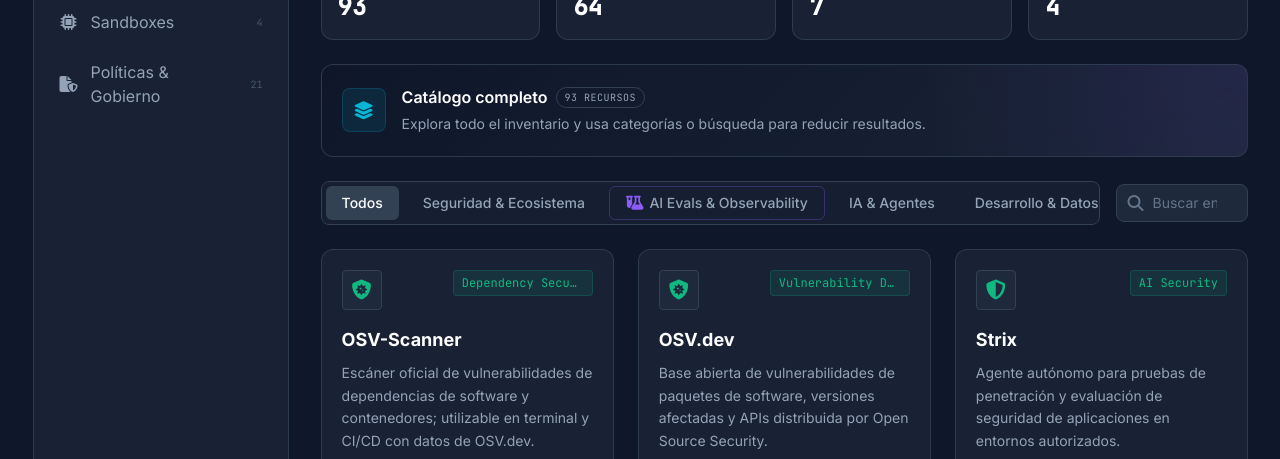
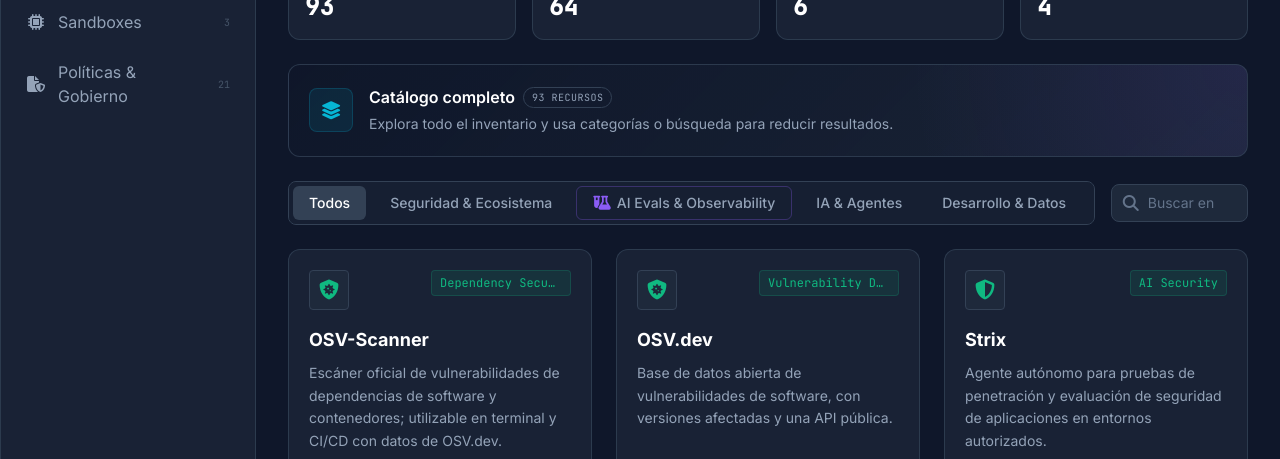
Before and after one commit to Tuconsultor/UnRepo, a plain HTML site: page index.html in a window 1280 px wide. Shown: the part 222-681 px from the top of the page. Drawn offline with nearby package versions, Linux system fonts and the light colour scheme.

Commit message:
Audit HTML, fix filter navigation, canonical URLs and factual resource descriptions

```diff
--- a/index.html
+++ b/index.html
@@ -1,9 +1,9 @@
-html
 <!DOCTYPE html>
 <html lang="es" class="dark">
 <head>
     <meta charset="UTF-8">
     <meta name="viewport" content="width=device-width, initial-scale=1.0">
+    <meta name="description" content="AgentSec Playbook: directorio curado de herramientas de seguridad, agentes de IA, desarrollo, aprendizaje y juegos en navegador.">
     <title>AgentSec Playbook | DevSecOps & AI Agents Wiki</title>
     <script src="https://cdn.tailwindcss.com"></script>
     <link href="https://cdnjs.cloudflare.com/ajax/libs/font-awesome/6.4.0/css/all.min.css" rel="stylesheet">
@@ -461,7 +461,7 @@
         const resourcesData = [
             // Ecosistema DevSecOps & AI Security
             { title: "OSV-Scanner", desc: "Escáner oficial de vulnerabilidades de dependencias de software y contenedores; utilizable en terminal y CI/CD con datos de OSV.dev.", url: "https://google.github.io/osv-scanner/", category: "security", icon: "fa-shield-virus", tag: "Dependency Security" },
-            { title: "OSV.dev", desc: "Base abierta de vulnerabilidades de paquetes de software, versiones afectadas y APIs distribuida por Open Source Security.", url: "https://osv.dev", category: "security", icon: "fa-shield-virus", tag: "Vulnerability Database" },
+            { title: "OSV.dev", desc: "Base de datos abierta de vulnerabilidades de software, con versiones afectadas y una API pública.", url: "https://osv.dev", category: "security", icon: "fa-shield-virus", tag: "Vulnerability Database" },
             { title: "Strix", desc: "Agente autónomo para pruebas de penetración y evaluación de seguridad de aplicaciones en entornos autorizados.", url: "https://github.com/usestrix/strix", category: "security", icon: "fa-shield-halved", tag: "AI Security" },
             { title: "HackerAI", desc: "Plataforma de IA aplicada a auditorías de seguridad ofensiva y remediación en infraestructura autorizada.", url: "https://github.com/hackerai-tech/hackerai", category: "security", icon: "fa-shield-halved", tag: "AI Security" },
             { title: "PentAGI", desc: "Plataforma de agentes autónomos orientada a simulación de adversarios y pruebas de penetración continuas.", url: "https://github.com/vxcontrol/pentagi", category: "security", icon: "fa-shield-halved", tag: "Security Testing" },
@@ -469,7 +469,7 @@
             { title: "NVIDIA OpenShell", desc: "Runtime de código abierto para ejecutar flotas de agentes autónomos en entornos aislados con protección a nivel de kernel.", url: "https://docs.nvidia.com/openshell/latest", category: "security", icon: "fa-shield-virus", tag: "Kernel Isolation" },
             { title: "Second Brain OS", desc: "Playbook completo de agentes de IA y plugins de auditoría (context-audit, loop-critic) para flujos agénticos.", url: "https://github.com/undefined-ui/second-brain-os", category: "security", icon: "fa-brain", tag: "Agentes OS" },
             { title: "Wireshark", desc: "Analizador de tráfico de red para capturar, inspeccionar (DNS, TCP, TLS) y auditar protocolos en tiempo real.", url: "https://www.wireshark.org/", category: "security", icon: "fa-network-wired", tag: "Auditoría Red" },
-            { title: "CaoLiao QR (cli.im)", desc: "Generación avanzada de códigos QR con trazabilidad óptica para entornos de transferencia aislada (air-gapped).", url: "https://cli.im/", category: "security", icon: "fa-qrcode", tag: "Física/Air-Gap" },
+            { title: "CaoLiao QR (cli.im)", desc: "Servicio para crear y administrar códigos QR, con opciones comerciales de seguimiento y gestión.", url: "https://cli.im/", category: "security", icon: "fa-qrcode", tag: "Física/Air-Gap" },
             { title: "Lychee Link Checker", desc: "Auditor asíncrono y de alto rendimiento en Rust para validar masivamente enlaces web en CI/CD y prevenir enlaces rotos.", url: "https://lychee.cli.rs/", category: "security", icon: "fa-link-slash", tag: "Gobernanza" },
             { title: "iFixAi", desc: "Framework de evaluación de alineación, seguridad y comportamiento defensivo para agentes autónomos.", url: "https://github.com/ifixai-ai/iFixAi", category: "security", icon: "fa-bookmark", tag: "AI Safety" },
             { title: "Maigret", desc: "Herramienta OSINT para recolectar dossieres de presencia de usuarios a través de plataformas públicas.", url: "https://github.com/soxoj/maigret", category: "security", icon: "fa-bookmark", tag: "OSINT" },
@@ -499,11 +499,11 @@
             { title: "Browser Use", desc: "Framework para que agentes autónomos interactúen con navegadores reales mediante visión y comandos MCP.", url: "https://github.com/browser-use/browser-use", category: "ai", icon: "fa-window-maximize", tag: "Browser Agent" },
             { title: "Skyvern", desc: "Automatización de flujos de trabajo web complejos usando visión por computadora y LLMs.", url: "https://github.com/Skyvern-AI/skyvern", category: "ai", icon: "fa-arrows-split-up-and-left", tag: "Browser Automation" },
             { title: "Moli", desc: "Navegador headless ultraligero y de alto rendimiento programado en Rust para agentes de IA y web scraping.", url: "https://github.com/lexmount/moli", category: "ai", icon: "fa-globe", tag: "Headless Browser" },
-            { title: "DSPy", desc: "Framework declarativo para optimizar prompts y pesos de LLMs mediante programación algorítmica.", url: "https://github.com/stanfordnlp/dspy", category: "ai", icon: "fa-gears", tag: "Prompt Compiler" },
+            { title: "DSPy", desc: "Framework declarativo para programar y optimizar sistemas basados en modelos de lenguaje.", url: "https://github.com/stanfordnlp/dspy", category: "ai", icon: "fa-gears", tag: "Prompt Compiler" },
             { title: "Dify", desc: "Plataforma visual open source para diseñar, desplegar y orquestar flujos de trabajo con agentes y RAG.", url: "https://github.com/langgenius/dify", category: "ai", icon: "fa-layer-group", tag: "Agent Platform" },
             { title: "Ollama", desc: "Servidor local y CLI para ejecutar modelos abiertos (Llama, DeepSeek, Qwen) en tu propia máquina.", url: "https://github.com/ollama/ollama", category: "ai", icon: "fa-laptop", tag: "Local AI" },
-            { title: "DeepSeek Models", desc: "Repositorio oficial de DeepSeek con arquitecturas, especificaciones y pesos de la familia V3 y R1.", url: "https://github.com/deepseek-ai/DeepSeek-V3", category: "ai", icon: "fa-brain", tag: "Open Weights" },
-            { title: "LivePortrait", desc: "Transferencia canónica de expresiones faciales y dinámicas de movimiento en tiempo real para retratos.", url: "https://github.com/KlingAIResearch/LivePortrait", category: "ai", icon: "fa-person", tag: "Portrait Animation" },
+            { title: "DeepSeek Models", desc: "Repositorio de DeepSeek-V3 con información técnica, código y recursos del modelo; otros modelos tienen repositorios independientes.", url: "https://github.com/deepseek-ai/DeepSeek-V3", category: "ai", icon: "fa-brain", tag: "Open Weights" },
+            { title: "LivePortrait", desc: "Herramienta para animar retratos transfiriendo expresiones faciales y movimientos desde una referencia.", url: "https://github.com/KlingAIResearch/LivePortrait", category: "ai", icon: "fa-person", tag: "Portrait Animation" },
             { title: "SadTalker", desc: "Generación de avatares hablantes a partir de imágenes individuales y pistas de audio guiadas.", url: "https://github.com/OpenTalker/SadTalker", category: "ai", icon: "fa-comment-dots", tag: "Talking Avatar" },
             { title: "Hallo3", desc: "Modelo de generación de video de retratos impulsado por difusión y condicionamiento multimodal.", url: "https://github.com/fudan-generative-vision/hallo3", category: "ai", icon: "fa-film", tag: "Portrait Video" },
             { title: "Wav2Lip", desc: "Sincronización labial de alta precisión para adaptar videos existentes a nuevas pistas de audio.", url: "https://github.com/Rudrabha/Wav2Lip", category: "ai", icon: "fa-volume-high", tag: "Lip Sync" },
@@ -515,9 +515,9 @@
             { title: "Bifrost AI Gateway", desc: "Gateway de alto rendimiento para LLMs: balanceo de carga, guardrails de seguridad y compatibilidad MCP.", url: "https://github.com/maximhq/bifrost", category: "dev", icon: "fa-route", tag: "AI Gateway" },
             { title: "Plexo", desc: "Acelerador de descargas y cliente torrent open source que agrega múltiples interfaces de red (Wi-Fi + Ethernet) en paralelo.", url: "https://github.com/anmolkapil/plexo", category: "dev", icon: "fa-network-wired", tag: "Network Bonding" },
             { title: "REA", desc: "Entorno de ingeniería inversa y análisis de binarios asistido por agentes con integración nativa Model Context Protocol (MCP).", url: "https://github.com/morluto/rea", category: "dev", icon: "fa-microchip", tag: "Reverse Engineering / MCP" },
-            { title: "Scrapling", desc: "Framework adaptativo en Python para web scraping con rotación de proxies, bypass de protecciones y soporte MCP.", url: "https://github.com/D4Vinci/Scrapling", category: "dev", icon: "fa-spider", tag: "Web Scraping" },
-            { title: "Crawl4AI", desc: "Rastreador web diseñado para alimentar LLMs con contenido Markdown limpio y sin dependencias pesadas.", url: "https://github.com/unclecode/crawl4ai", category: "dev", icon: "fa-code-branch", tag: "Web Extraction" },
-            { title: "Firecrawl", desc: "API y motor open source que transforma cualquier sitio web completo en Markdown estructurado para RAG.", url: "https://github.com/firecrawl/firecrawl", category: "dev", icon: "fa-fire", tag: "Web to Markdown" },
+            { title: "Scrapling", desc: "Biblioteca de scraping y extracción web en Python con herramientas de navegación y automatización.", url: "https://github.com/D4Vinci/Scrapling", category: "dev", icon: "fa-spider", tag: "Web Scraping" },
+            { title: "Crawl4AI", desc: "Herramienta de rastreo y extracción web que transforma contenido en formatos útiles para sistemas de IA.", url: "https://github.com/unclecode/crawl4ai", category: "dev", icon: "fa-code-branch", tag: "Web Extraction" },
+            { title: "Firecrawl", desc: "Herramienta de rastreo y extracción web con salidas estructuradas útiles para aplicaciones RAG.", url: "https://github.com/firecrawl/firecrawl", category: "dev", icon: "fa-fire", tag: "Web to Markdown" },
             { title: "Patchright Enhanced", desc: "Automatización de navegadores basada en Playwright con técnicas stealth avanzadas para auditoría web.", url: "https://github.com/whaleyxbt/patchright-enhanced", category: "dev", icon: "fa-globe", tag: "Stealth Browser" },
             { title: "Agent-Reach", desc: "CLI unificada para proporcionar a agentes capacidades de lectura y búsqueda en redes y repositorios sin APIs propietarias.", url: "https://github.com/Panniantong/Agent-Reach", category: "dev", icon: "fa-magnifying-glass-chart", tag: "Web Data" },
             { title: "Mailpit", desc: "Servidor SMTP y visor web de pruebas para interceptar y validar correos en entornos locales de desarrollo.", url: "https://github.com/axllent/mailpit", category: "dev", icon: "fa-inbox", tag: "Email Testing" },
@@ -525,11 +525,11 @@
             { title: "vLLM", desc: "Motor de inferencia de alto rendimiento para servir modelos de lenguaje con PagedAttention optimizado.", url: "https://github.com/vllm-project/vllm", category: "dev", icon: "fa-bolt", tag: "Inference Engine" },
             { title: "llama.cpp", desc: "Implementación en C/C++ puro para ejecutar modelos de IA localmente con quantización y mínima memoria.", url: "https://github.com/ggml-org/llama.cpp", category: "dev", icon: "fa-terminal", tag: "C/C++ LLM" },
             { title: "n8n", desc: "Plataforma de automatización de flujos con nodos visuales, ejecución autoalojable y conectores para IA.", url: "https://github.com/n8n-io/n8n", category: "dev", icon: "fa-diagram-project", tag: "Workflows" },
-            { title: "OpenBB", desc: "Plataforma de datos financieros y macroeconómicos con integración directa para analistas cuantitativos y agentes.", url: "https://github.com/OpenBB-finance/OpenBB", category: "dev", icon: "fa-chart-line", tag: "Finance Data" },
+            { title: "OpenBB", desc: "Herramientas y componentes de datos financieros para analistas y aplicaciones.", url: "https://github.com/openbq-org/OpenBB", category: "dev", icon: "fa-chart-line", tag: "Finance Data" },
             { title: "Microsoft MarkItDown", desc: "Herramienta ligera de Microsoft para convertir PDF, hojas de cálculo y documentos de oficina a Markdown limpio.", url: "https://github.com/microsoft/markitdown", category: "dev", icon: "fa-file-lines", tag: "Doc Converter" },
 
             // Aprendizaje & Referencias Canónicas
-            { title: "Developer Roadmap (Oficial)", desc: "Mapas de ruta interactivos y planes de estudio canónicos para ingeniería de software y DevOps.", url: "https://github.com/kamranahmedse/developer-roadmap", category: "learn", icon: "fa-map", tag: "Roadmaps" },
+            { title: "Developer Roadmap (Oficial)", desc: "Mapas de ruta interactivos y planes de estudio canónicos para ingeniería de software y DevOps.", url: "https://github.com/nilbuild/developer-roadmap", category: "learn", icon: "fa-map", tag: "Roadmaps" },
             { title: "Public APIs", desc: "Directorio comunitario de APIs públicas organizadas por categorías para experimentación y proyectos.", url: "https://github.com/public-apis/public-apis", category: "learn", icon: "fa-network-wired", tag: "API Directory" },
             { title: "Build Your Own X", desc: "Compilación de tutoriales para reconstruir bases de datos, compiladores, navegadores y shells desde cero.", url: "https://github.com/codecrafters-io/build-your-own-x", category: "learn", icon: "fa-cubes", tag: "Hands-On" },
             { title: "System Design Primer", desc: "Guía completa para diseñar sistemas a gran escala y prepararse para arquitectura de software.", url: "https://github.com/donnemartin/system-design-primer", category: "learn", icon: "fa-diagram-project", tag: "Architecture" },
@@ -541,14 +541,14 @@
             { title: "ReAct: Synergizing Reasoning", desc: "Paper fundamental que formalizó el paradigma de razonamiento y acción intercalada en agentes de IA.", url: "https://arxiv.org/abs/2210.03629", category: "learn", icon: "fa-file-lines", tag: "Paper Fundacional" },
 
             // Agujeros de Conejo (Mapas, Datos y Archivos)
-            { title: "Submarine Cable Map", desc: "Visualización exhaustiva de todos los cables de fibra óptica submarinos que interconectan internet global.", url: "https://submarinecablemap.com", category: "explore", icon: "fa-network-wired", tag: "Infraestructura" },
+            { title: "Submarine Cable Map", desc: "Mapa interactivo de sistemas de cables submarinos internacionales.", url: "https://submarinecablemap.com", category: "explore", icon: "fa-network-wired", tag: "Infraestructura" },
             { title: "Flightradar24", desc: "Seguimiento en vivo del tráfico aéreo comercial y privado con datos de telemetría ADS-B.", url: "https://flightradar24.com", category: "explore", icon: "fa-plane", tag: "Telemetría" },
             { title: "MarineTraffic", desc: "Rastreo marítimo global de embarcaciones y cargueros mediante el sistema AIS.", url: "https://marinetraffic.com", category: "explore", icon: "fa-ship", tag: "Telemetría" },
             { title: "Windy", desc: "Modelo meteorológico interactivo de corrientes de aire, presiones y tormentas en tiempo real.", url: "https://windy.com", category: "explore", icon: "fa-wind", tag: "Meteorología" },
             { title: "Lightning Maps", desc: "Detección de impactos de rayos a nivel mundial en tiempo real mediante triangulación comunitaria.", url: "https://lightningmaps.org", category: "explore", icon: "fa-bolt-lightning", tag: "Geofísica" },
             { title: "Internet Archive", desc: "Biblioteca digital global: Wayback Machine, software preservado, libros y grabaciones históricas.", url: "https://archive.org", category: "explore", icon: "fa-building-columns", tag: "Archivo Global" },
             { title: "Our World in Data", desc: "Publicación científica que investiga los mayores desafíos globales a través de datos empíricos.", url: "https://ourworldindata.org", category: "explore", icon: "fa-chart-pie", tag: "Datos Empíricos" },
-            { title: "Radiooooo", desc: "Mapa musical interactivo que permite seleccionar cualquier país y década para escuchar transmisiones históricas.", url: "https://radiooooo.com", category: "explore", icon: "fa-radio", tag: "Historia Musical" },
+            { title: "Radiooooo", desc: "Mapa musical interactivo para explorar música por país y década.", url: "https://radiooooo.com", category: "explore", icon: "fa-radio", tag: "Historia Musical" },
 
             // Diseño, Prototipado y Utilidades
             { title: "Penpot", desc: "Plataforma open source de diseño y prototipado UI/UX colaborativa basada en estándares web abiertos.", url: "https://penpot.app", category: "design", icon: "fa-bezier-curve", tag: "UI/UX Open Source" },
@@ -563,7 +563,7 @@
             { title: "Quake III Arena Web", desc: "Implementación en WebGL/WASM del clásico shooter competitivo de id Software.", url: "https://q3.pieter.com", category: "games", icon: "fa-gamepad", tag: "Shooter" },
             { title: "Return to Castle Wolfenstein", desc: "Motor RTCW compilado para navegador; permite partidas multijugador en WebGL.", url: "https://rtcw.pieter.com", category: "games", icon: "fa-gamepad", tag: "Shooter" },
             { title: "Urban Terror", desc: "Port web del mod de acción táctica basado en el motor ioquake3.", url: "https://ut.pieter.com", category: "games", icon: "fa-gamepad", tag: "Shooter" },
-            { title: "Diablo Web", desc: "Recreación en navegador del juego clásico de 1996; ejecuta la versión shareware o datos propios.", url: "https://johnimril.github.io/diablo_web/", category: "games", icon: "fa-gamepad", tag: "RPG" },
+            { title: "Diablo Web", desc: "Port del juego Diablo para navegador; puede requerir archivos de una copia legítima.", url: "https://johnimril.github.io/diablo_web/", category: "games", icon: "fa-gamepad", tag: "RPG" },
             { title: "WASM Arcade", desc: "Archivo de demostraciones técnicas y títulos clásicos compilados a WebAssembly.", url: "https://wasmarcade.com", category: "games", icon: "fa-gamepad", tag: "Arcade" },
             { title: "GTA Vice City WASM", desc: "Port de investigación a WebAssembly que ejecuta el motor de Vice City en navegador.", url: "https://joncodeofficial.github.io/gta-vice-city-wasm/", category: "games", icon: "fa-gamepad", tag: "Mundo abierto" },
             { title: "WebXash GoldSrc", desc: "Reimplementación web del motor GoldSrc (Half-Life / CS) para pruebas en navegador.", url: "https://x8bitrain.github.io/webXash/", category: "games", icon: "fa-gamepad", tag: "Shooter" }
@@ -754,7 +754,7 @@
         }
 
         function filterCatalog(category) {
-            if (category === 'games' && currentView !== 'catalog') currentView = 'catalog';
+            if (currentView !== 'catalog') currentView = 'catalog';
             currentCategory = category;
             currentEval = 'all';
 
```
